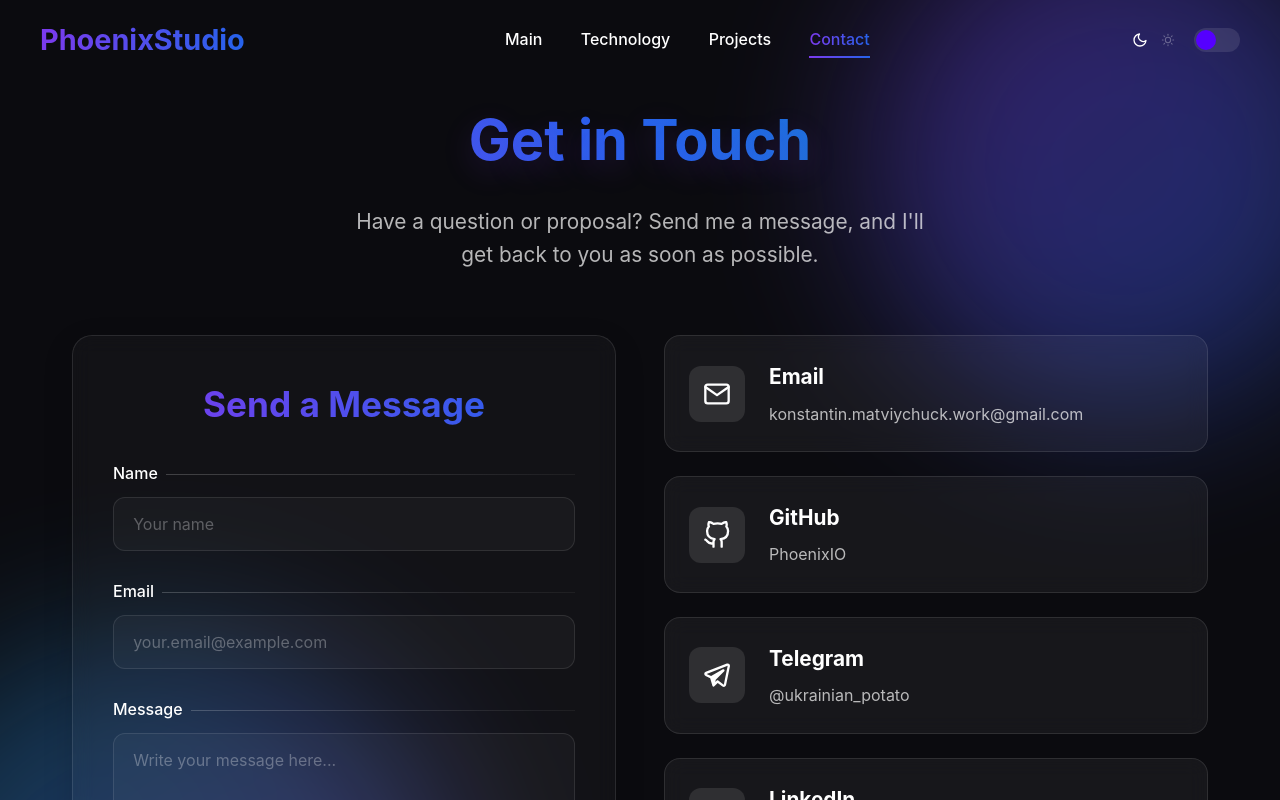
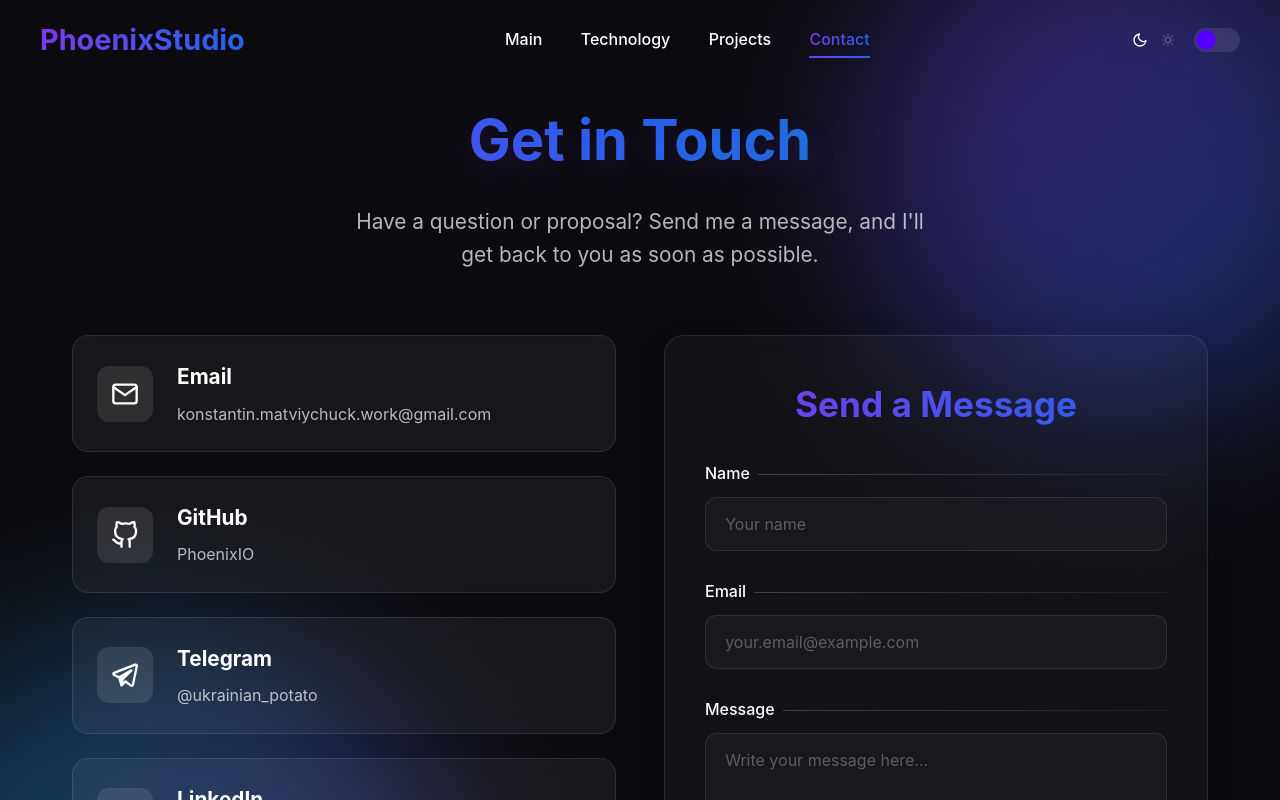
Before and after one commit to PhoenixIO/phoenix-portfolio, a React (Vite) app: page /contact in a window 1280 px wide. Shown: the top 800 px of the page. Built offline with nearby package versions, Linux system fonts and the light colour scheme.

Commit message:
Contact page change order

```diff
--- a/src/pages/ContactPage.tsx
+++ b/src/pages/ContactPage.tsx
@@ -45,10 +45,6 @@ const ContactPage: React.FC = () => {
       </div>
 
       <div className="contact-content">
-        <div className="form-section" ref={formRef}>
-          <ContactForm onSubmit={handleFormSubmit} />
-        </div>
-
         <div className="contact-cards" ref={contactsRef}>
           <a href={`mailto:${contacts.email}`} className="contact-card">
             <div className="card-icon">
@@ -125,6 +121,10 @@ const ContactPage: React.FC = () => {
             </div>
           </a>
         </div>
+
+        <div className="form-section" ref={formRef}>
+          <ContactForm onSubmit={handleFormSubmit} />
+        </div>
       </div>
 
       <div className="contact-background-shape shape-1"></div>
```
